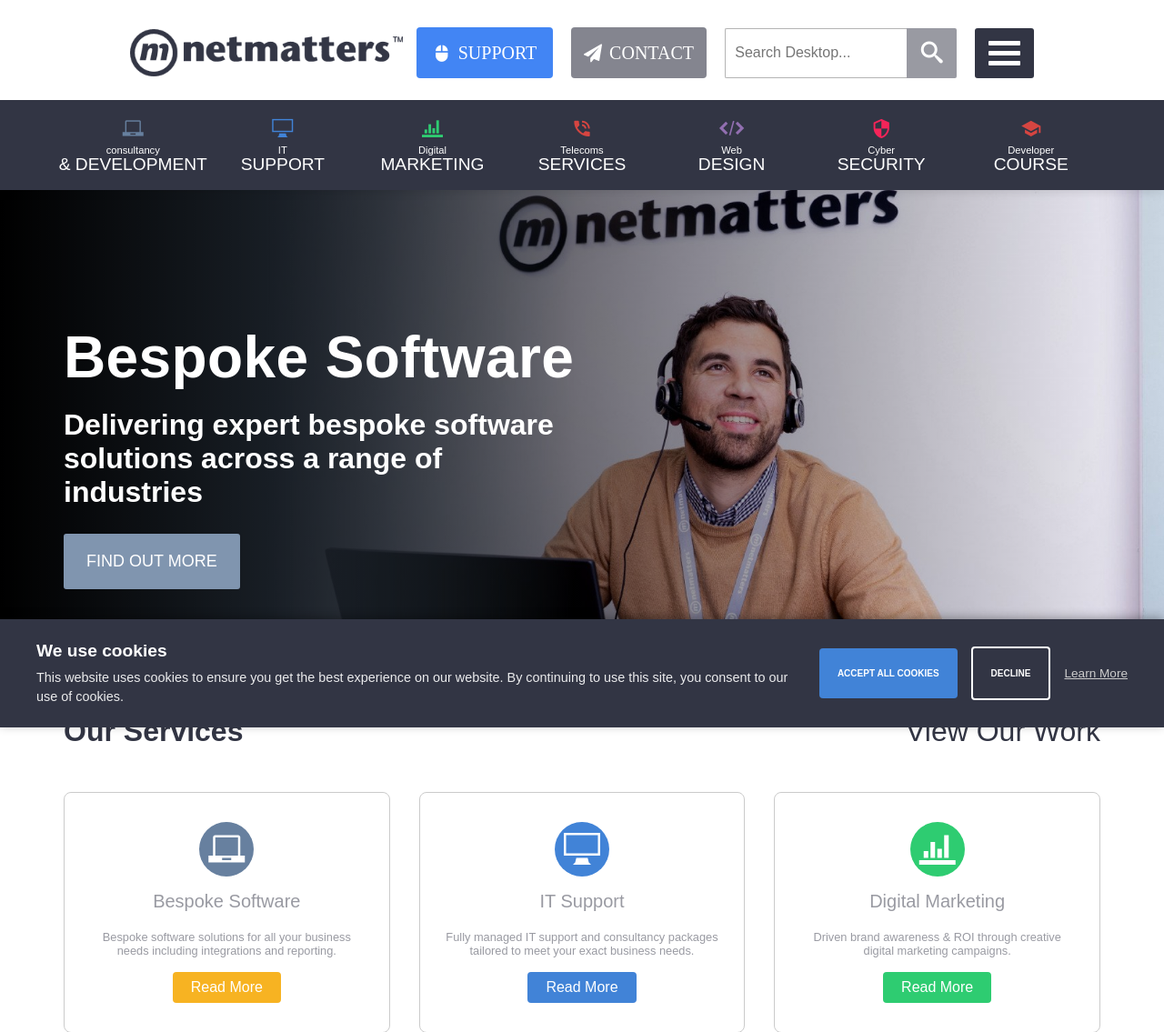
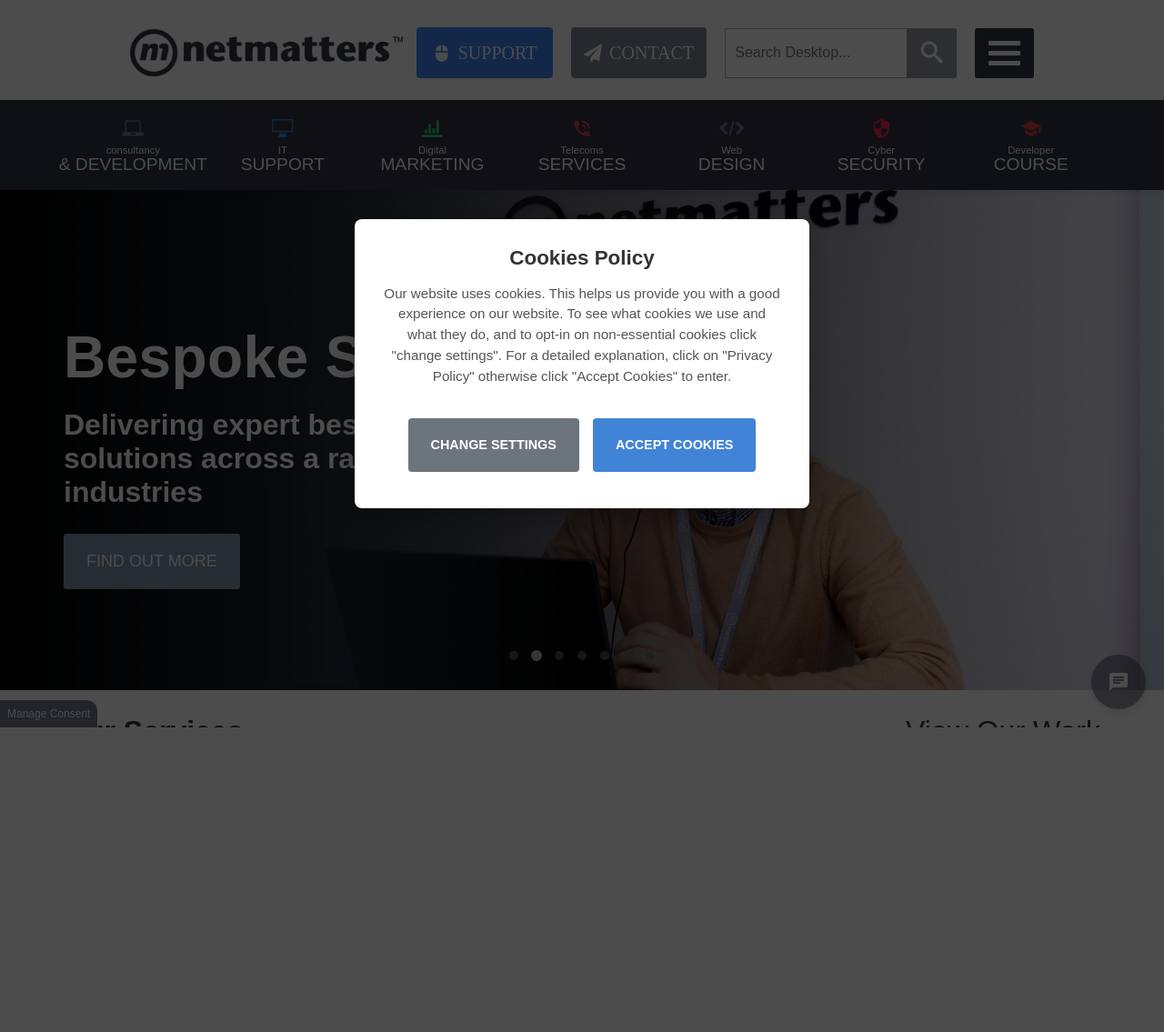
Before and after one commit to markap85/Netmatters-Homepage, a PHP site: page / in a window 1280 px wide. Shown: the top 1135 px of the page at 91% size. After the commit the page ends 800 px from the top, so only its background shows below. Run offline with PHP 8.4, Linux system fonts and the light colour scheme; some web fonts are replaced.

Commit message:
Updated Cookie Popup to be centered to match newer NM website

```diff
--- a/css/styles.css
+++ b/css/styles.css
@@ -3533,110 +3533,99 @@ body.sidebar-active .screen-overlay {
 body.cookie-popup-active {
   overflow: hidden; }
 
-/* line 8, ../Netmatters-Homepage/scss/layout/_cookie.scss */
+/* line 9, ../Netmatters-Homepage/scss/layout/_cookie.scss */
 .cookie-consent {
   position: fixed;
-  bottom: 0;
+  top: 0;
   left: 0;
   right: 0;
-  background-color: #323544;
-  color: white;
-  padding: 20px;
-  box-shadow: 0 -2px 10px rgba(0, 0, 0, 0.3);
+  bottom: 0;
+  background-color: rgba(0, 0, 0, 0.7);
   z-index: 1002;
-  transition: transform 0.3s ease-in-out;
-  transform: translateY(0); }
-  /* line 21, ../Netmatters-Homepage/scss/layout/_cookie.scss */
+  display: flex;
+  justify-content: center;
+  align-items: center;
+  transition: opacity 0.3s ease-in-out, visibility 0.3s ease-in-out;
+  opacity: 1;
+  visibility: visible; }
+  /* line 24, ../Netmatters-Homepage/scss/layout/_cookie.scss */
   .cookie-consent.hidden {
-    transform: translateY(100%);
+    opacity: 0;
     visibility: hidden; }
-  /* line 26, ../Netmatters-Homepage/scss/layout/_cookie.scss */
+  /* line 29, ../Netmatters-Homepage/scss/layout/_cookie.scss */
   .cookie-consent .cookie-consent-content {
-    max-width: 1200px;
-    margin: 0 auto;
-    display: flex;
-    justify-content: center;
-    align-items: center;
-    gap: 20px;
-    text-align: center; }
+    background-color: white;
+    color: #333;
+    max-width: 500px;
+    width: 90%;
+    padding: 30px;
+    border-radius: 8px;
+    box-shadow: 0 10px 30px rgba(0, 0, 0, 0.3);
+    text-align: center;
+    transform: scale(1);
+    transition: transform 0.3s ease-in-out; }
     @media (max-width: 768px) {
-      /* line 26, ../Netmatters-Homepage/scss/layout/_cookie.scss */
+      /* line 29, ../Netmatters-Homepage/scss/layout/_cookie.scss */
       .cookie-consent .cookie-consent-content {
-        flex-direction: column;
-        gap: 15px; } }
-    @media (min-width: 769px) {
-      /* line 26, ../Netmatters-Homepage/scss/layout/_cookie.scss */
-      .cookie-consent .cookie-consent-content {
-        justify-content: space-between;
-        text-align: left; } }
-  /* line 46, ../Netmatters-Homepage/scss/layout/_cookie.scss */
+        padding: 25px;
+        max-width: 400px; } }
+  /* line 47, ../Netmatters-Homepage/scss/layout/_cookie.scss */
+  .cookie-consent.hidden .cookie-consent-content {
+    transform: scale(0.9); }
+  /* line 51, ../Netmatters-Homepage/scss/layout/_cookie.scss */
   .cookie-consent .cookie-consent-text {
-    flex: 1; }
-    /* line 49, ../Netmatters-Homepage/scss/layout/_cookie.scss */
+    margin-bottom: 25px; }
+    /* line 54, ../Netmatters-Homepage/scss/layout/_cookie.scss */
     .cookie-consent .cookie-consent-text h3 {
-      margin: 0 0 8px 0;
-      font-size: 1.2rem;
-      font-weight: bold; }
-    /* line 55, ../Netmatters-Homepage/scss/layout/_cookie.scss */
+      margin: 0 0 15px 0;
+      font-size: 1.4rem;
+      font-weight: bold;
+      color: #333; }
+    /* line 61, ../Netmatters-Homepage/scss/layout/_cookie.scss */
     .cookie-consent .cookie-consent-text p {
       margin: 0;
-      font-size: 0.9rem;
-      line-height: 1.4;
-      opacity: 0.9; }
-  /* line 63, ../Netmatters-Homepage/scss/layout/_cookie.scss */
+      font-size: 0.95rem;
+      line-height: 1.5;
+      color: #555; }
+  /* line 69, ../Netmatters-Homepage/scss/layout/_cookie.scss */
   .cookie-consent .cookie-consent-buttons {
     display: flex;
     gap: 15px;
-    align-items: center;
     justify-content: center; }
     @media (max-width: 768px) {
-      /* line 63, ../Netmatters-Homepage/scss/layout/_cookie.scss */
+      /* line 69, ../Netmatters-Homepage/scss/layout/_cookie.scss */
       .cookie-consent .cookie-consent-buttons {
         flex-direction: column;
-        width: 100%;
-        gap: 10px; } }
-    @media (min-width: 769px) {
-      /* line 63, ../Netmatters-Homepage/scss/layout/_cookie.scss */
-      .cookie-consent .cookie-consent-buttons {
-        justify-content: flex-end; } }
+        gap: 12px; } }
     /* line 79, ../Netmatters-Homepage/scss/layout/_cookie.scss */
     .cookie-consent .cookie-consent-buttons .btn {
-      padding: 10px 20px;
+      padding: 12px 25px;
       border: none;
       border-radius: 4px;
       font-weight: bold;
       cursor: pointer;
       transition: background-color 0.3s ease;
       text-decoration: none;
-      display: inline-block; }
-      /* line 89, ../Netmatters-Homepage/scss/layout/_cookie.scss */
+      display: inline-block;
+      font-size: 0.9rem; }
+      /* line 90, ../Netmatters-Homepage/scss/layout/_cookie.scss */
       .cookie-consent .cookie-consent-buttons .btn.btn-accept {
         background-color: #4183D7;
         color: white; }
-        /* line 93, ../Netmatters-Homepage/scss/layout/_cookie.scss */
+        /* line 94, ../Netmatters-Homepage/scss/layout/_cookie.scss */
         .cookie-consent .cookie-consent-buttons .btn.btn-accept:hover {
           background-color: #286abd; }
-      /* line 98, ../Netmatters-Homepage/scss/layout/_cookie.scss */
+      /* line 99, ../Netmatters-Homepage/scss/layout/_cookie.scss */
       .cookie-consent .cookie-consent-buttons .btn.btn-decline {
-        background-color: transparent;
-        color: white;
-        border: 2px solid white; }
+        background-color: #6c757d;
+        color: white; }
         /* line 103, ../Netmatters-Homepage/scss/layout/_cookie.scss */
         .cookie-consent .cookie-consent-buttons .btn.btn-decline:hover {
-          background-color: white;
-          color: #333; }
+          background-color: #545b62; }
       @media (max-width: 768px) {
         /* line 79, ../Netmatters-Homepage/scss/layout/_cookie.scss */
         .cookie-consent .cookie-consent-buttons .btn {
           width: 100%;
           text-align: center; } }
-    /* line 115, ../Netmatters-Homepage/scss/layout/_cookie.scss */
-    .cookie-consent .cookie-consent-buttons .cookie-policy-link {
-      color: #ccc;
-      text-decoration: underline;
-      font-size: 0.85rem; }
-      /* line 120, ../Netmatters-Homepage/scss/layout/_cookie.scss */
-      .cookie-consent .cookie-consent-buttons .cookie-policy-link:hover {
-        color: white; }
 
 /*# sourceMappingURL=styles.css.map */
--- a/index.html
+++ b/index.html
@@ -882,13 +882,13 @@
         <div id="cookieConsent" class="cookie-consent hidden">
             <div class="cookie-consent-content">
                 <div class="cookie-consent-text">
-                    <h3>We use cookies</h3>
-                    <p>This website uses cookies to ensure you get the best experience on our website. By continuing to use this site, you consent to our use of cookies.</p>
+                    <h3>Cookies Policy</h3>
+                    <p>Our website uses cookies. This helps us provide you with a good experience on our website. To see what cookies we use and what they do, and to opt-in on non-essential cookies click "change settings". For a detailed explanation, click on "Privacy Policy" otherwise click "Accept Cookies" to enter.</p>
                 </div>
                 <div class="cookie-consent-buttons">
-                    <button id="acceptCookies" class="btn btn-accept">Accept All Cookies</button>
-                    <button id="declineCookies" class="btn btn-decline">Decline</button>
-                    <a href="/privacy-policy" class="cookie-policy-link">Learn More</a>
+                    <button id="declineCookies" class="btn btn-decline">Change Settings</button>
+                    <button id="acceptCookies" class="btn btn-accept">Accept Cookies</button>
+
                 </div>
             </div>
         </div>
--- a/scss/layout/_cookie.scss
+++ b/scss/layout/_cookie.scss
@@ -5,79 +5,79 @@ body.cookie-popup-active {
     overflow: hidden;
 }
 
+// Dark overlay background
 .cookie-consent {
     position: fixed;
-    bottom: 0;
+    top: 0;
     left: 0;
     right: 0;
-    background-color: $primary-dark;
-    color: white;
-    padding: 20px;
-    box-shadow: 0 -2px 10px rgba(0, 0, 0, 0.3);
+    bottom: 0;
+    background-color: rgba(0, 0, 0, 0.7); // Dark overlay
     z-index: 1002; // Above sidebar
-    transition: transform 0.3s ease-in-out;
-    transform: translateY(0);
+    display: flex;
+    justify-content: center;
+    align-items: center;
+    transition: opacity 0.3s ease-in-out, visibility 0.3s ease-in-out;
+    opacity: 1;
+    visibility: visible;
 
     &.hidden {
-        transform: translateY(100%);
+        opacity: 0;
         visibility: hidden;
     }
 
     .cookie-consent-content {
-        max-width: 1200px;
-        margin: 0 auto;
-        display: flex;
-        justify-content: center;
-        align-items: center;
-        gap: 20px;
+        background-color: white;
+        color: #333;
+        max-width: 500px;
+        width: 90%;
+        padding: 30px;
+        border-radius: 8px;
+        box-shadow: 0 10px 30px rgba(0, 0, 0, 0.3);
         text-align: center;
+        transform: scale(1);
+        transition: transform 0.3s ease-in-out;
 
         @media (max-width: 768px) {
-            flex-direction: column;
-            gap: 15px;
-        }
-
-        @media (min-width: 769px) {
-            justify-content: space-between;
-            text-align: left;
+            padding: 25px;
+            max-width: 400px;
         }
     }
 
+    &.hidden .cookie-consent-content {
+        transform: scale(0.9);
+    }
+
     .cookie-consent-text {
-        flex: 1;
+        margin-bottom: 25px;
 
         h3 {
-            margin: 0 0 8px 0;
-            font-size: 1.2rem;
+            margin: 0 0 15px 0;
+            font-size: 1.4rem;
             font-weight: bold;
+            color: #333;
         }
 
         p {
             margin: 0;
-            font-size: 0.9rem;
-            line-height: 1.4;
-            opacity: 0.9;
+            font-size: 0.95rem;
+            line-height: 1.5;
+            color: #555;
         }
     }
 
     .cookie-consent-buttons {
         display: flex;
         gap: 15px;
-        align-items: center;
         justify-content: center;
 
         @media (max-width: 768px) {
             flex-direction: column;
-            width: 100%;
-            gap: 10px;
-        }
-
-        @media (min-width: 769px) {
-            justify-content: flex-end;
+            gap: 12px;
         }
 
         .btn {
-            padding: 10px 20px;
+            padding: 12px 25px;
             border: none;
             border-radius: 4px;
             font-weight: bold;
@@ -85,6 +85,7 @@ body.cookie-popup-active {
             transition: background-color 0.3s ease;
             text-decoration: none;
             display: inline-block;
+            font-size: 0.9rem;
 
             &.btn-accept {
                 background-color: $it;
@@ -96,13 +97,11 @@ body.cookie-popup-active {
             }
 
             &.btn-decline {
-                background-color: transparent;
+                background-color: #6c757d; // Grey background
                 color: white;
-                border: 2px solid white;
 
                 &:hover {
-                    background-color: white;
-                    color: #333;
+                    background-color: darken(#6c757d, 10%);
                 }
             }
 
@@ -111,15 +110,5 @@ body.cookie-popup-active {
                 text-align: center;
             }
         }
-
-        .cookie-policy-link {
-            color: #ccc;
-            text-decoration: underline;
-            font-size: 0.85rem;
-
-            &:hover {
-                color: white;
-            }
-        }
     }
 }
```
Also changed, not shown: 2 other files.
